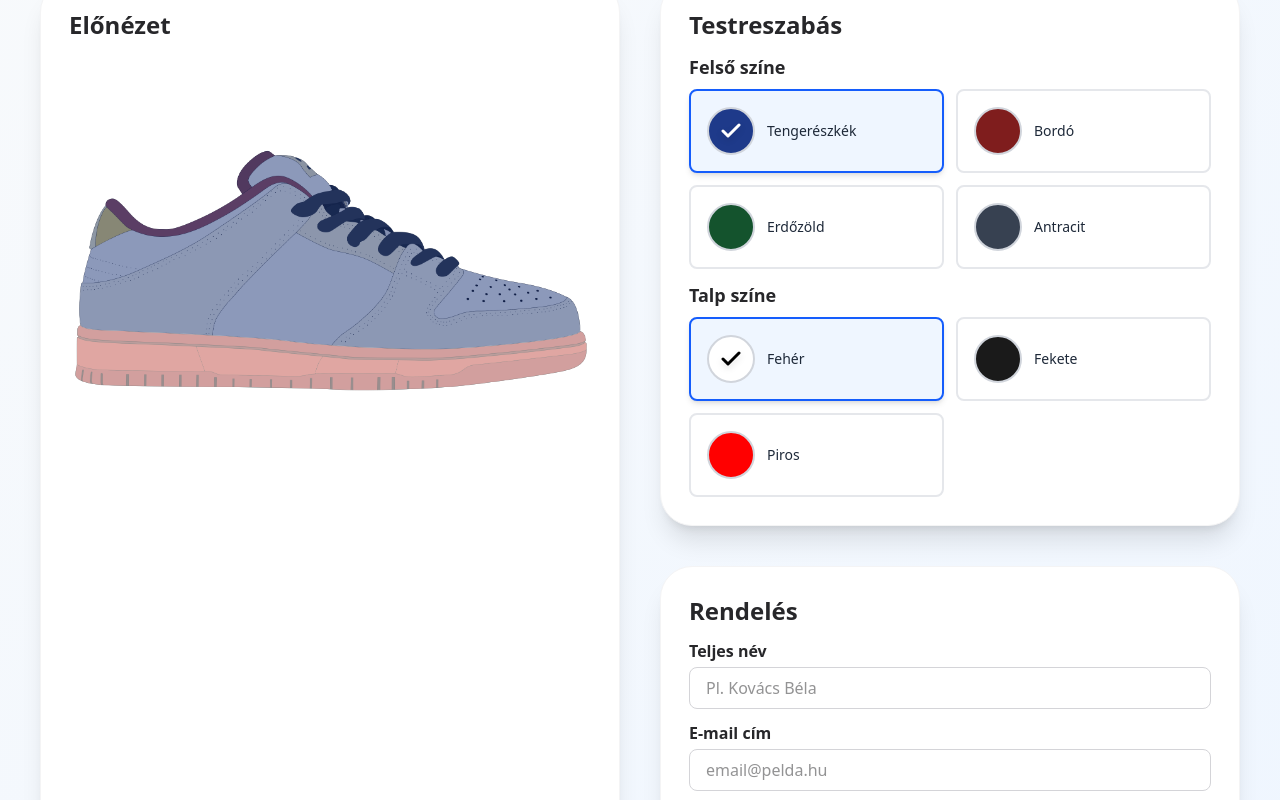
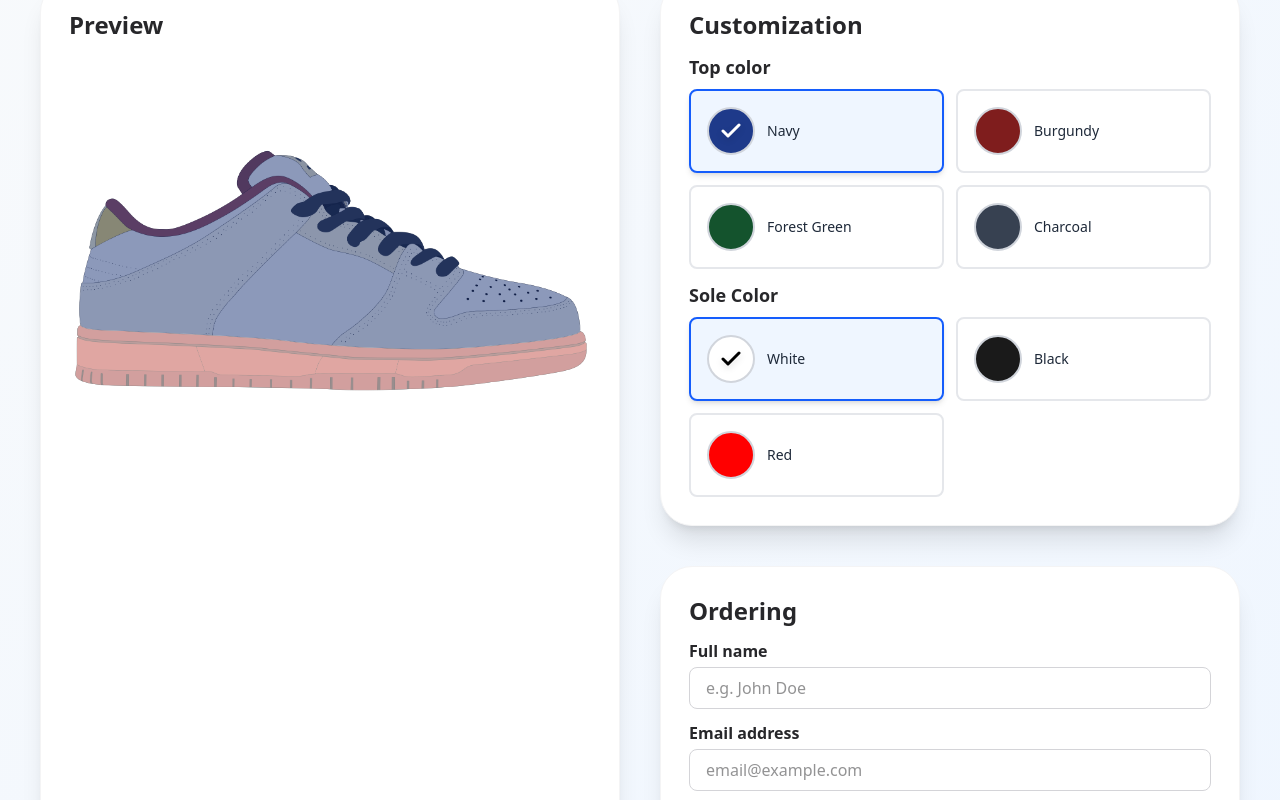
Before and after one commit to chencsi/shoe-configurator, a React (Vite) app: page / in a window 1280 px wide. Shown: the part 200-1000 px from the top of the page. Built offline with nearby package versions, Linux system fonts and the light colour scheme.

Commit message:
all texts are english from now

```diff
--- a/src/components/Home.tsx
+++ b/src/components/Home.tsx
@@ -17,15 +17,15 @@ function Home() {
   return (
     <div className="py-10 space-y-10">
       <div className="space-y-3 text-center">
-        <h1 className="text-6xl font-black">Cipő Konfigurátor</h1>
-        <p className="text-lg text-zinc-600">Tervezd meg egyedi cipődet és rendeld meg most!</p>
+        <h1 className="text-6xl font-black">Shoe Configurator</h1>
+        <p className="text-lg text-zinc-600">Design your custom shoe and order it now!</p>
       </div>
       <div className="grid grid-cols-2 gap-10">
         <ShoePreview customization={customization} />
         <div className="space-y-10">
-          <Box title="Testreszabás">
+          <Box title="Customization">
             <ColorSelector
-              title="Felső színe"
+              title="Top color"
               options={topOptions}
               selectedId={customization.top.id}
               onSelect={(option) =>
@@ -33,7 +33,7 @@ function Home() {
               }
             />
             <ColorSelector
-              title="Talp színe"
+              title="Sole Color"
               options={soleOptions}
               selectedId={customization.sole.id}
               onSelect={(option) =>
--- a/src/components/OrderForm.tsx
+++ b/src/components/OrderForm.tsx
@@ -1,8 +1,9 @@
 import { useForm } from "react-hook-form";
 import Box from "./Box";
 import { useState } from "react";
+import { LoaderCircle } from "lucide-react";
 function OrderForm() {
-  const title = "Rendelés";
+  const title = "Ordering";
   const [processing, setProcessing] = useState<boolean>(false);
   const {
     register,
@@ -14,8 +15,8 @@ function OrderForm() {
     setProcessing(true);
     setTimeout(() => {
       setProcessing(false);
-      console.log("Megrendelés:", data);
-      alert("Rendelés leadva");
+      console.log("Order:", data);
+      alert("Order placed successfully");
     }, 3000);
   };
 
@@ -23,12 +24,12 @@ function OrderForm() {
     <Box title={title}>
       <form onSubmit={handleSubmit(onSubmit)} noValidate>
         <div className="mb-3">
-          <label className="block font-semibold mb-1">Teljes név</label>
+          <label className="block font-semibold mb-1">Full name</label>
           <input
-            {...register("fullName", { required: "A teljes név megadása kötelező" })}
+            {...register("fullName", { required: "Full name is required" })}
             type="text"
-            placeholder="Pl. Kovács Béla"
-            className="w-full px-4 py-2 border border-zinc-300 rounded-lg"
+            placeholder="e.g. John Doe"
+            className="w-full px-4 py-2 border border-zinc-300 outline-none focus:ring-1 focus:shadow ring-blue-500 rounded-lg"
           />
           {errors.fullName && (
             <p className="text-red-500 mt-1">{errors.fullName.message}</p>
@@ -36,15 +37,15 @@ function OrderForm() {
         </div>
 
         <div className="mb-3">
-          <label className="block font-semibold mb-1">E-mail cím</label>
+          <label className="block font-semibold mb-1">Email address</label>
           <input
             {...register("email", {
-              required: "Az e-mail megadása kötelező",
-              pattern: { value: /^\S+@\S+\.\S+$/, message: "A megadott e-mail cím érvénytelen" },
+              required: "Email is required",
+              pattern: { value: /^\S+@\S+\.\S+$/, message: "The provided email address is invalid" },
             })}
             type="email"
-            placeholder="email@pelda.hu"
-            className="w-full px-4 py-2 border border-zinc-300 rounded-lg"
+            placeholder="email@example.com"
+            className="w-full px-4 py-2 border border-zinc-300 outline-none focus:ring-1 focus:shadow ring-blue-500 rounded-lg"
           />
           {errors.email && (
             <p className="text-red-500 mt-1">{errors.email.message}</p>
@@ -56,16 +57,16 @@ function OrderForm() {
             (<button
               disabled
               type="button"
-              className="w-full px-3 py-2 font-semibold bg-zinc-600 text-white rounded-lg hover:bg-zinc-700 cursor-pointer"
+              className="w-full px-3 py-2 font-semibold bg-zinc-600 text-white rounded-lg hover:bg-zinc-700 cursor-pointer flex flex-row gap-3 justify-center items-center"
             >
-              Feldolgozás...
+              <LoaderCircle className="animate-spin" />
+              <span>Processing...</span>
             </button>) :
             (<button
               type="submit"
               className="w-full px-3 py-2 font-semibold bg-blue-600 text-white rounded-lg hover:bg-blue-700 cursor-pointer"
             >
-              Rendelés leadása
-
+              <span>Place order</span>
             </button>)
         }
       </form>
--- a/src/components/ShoePreview.tsx
+++ b/src/components/ShoePreview.tsx
@@ -6,7 +6,7 @@ interface ShoePreviewProps {
 }
 
 function ShoePreview({ customization }: ShoePreviewProps) {
-  const title = "Előnézet";
+  const title = "Preview";
 
   return (
     <Box title={title}>
--- a/src/data/shoeOptions.ts
+++ b/src/data/shoeOptions.ts
@@ -1,14 +1,14 @@
 import type { SoleOption, TopOption } from "../types/shoe";
 
 export const soleOptions: SoleOption[] = [
-  { id: 'sole-white', name: 'Fehér', color: '#FFFFFF' },
-  { id: 'sole-black', name: 'Fekete', color: '#1A1A1A' },
-  { id: 'sole-gum', name: 'Piros', color: '#FF0000' },
+  { id: 'sole-white', name: 'White', color: '#FFFFFF' },
+  { id: 'sole-black', name: 'Black', color: '#1A1A1A' },
+  { id: 'sole-gum', name: 'Red', color: '#FF0000' },
 ];
 
 export const topOptions: TopOption[] = [
-  { id: 'top-navy', name: 'Tengerészkék', color: '#1E3A8A' },
-  { id: 'top-burgundy', name: 'Bordó', color: '#7F1D1D' },
-  { id: 'top-forest', name: 'Erdőzöld', color: '#14532D' },
-  { id: 'top-charcoal', name: 'Antracit', color: '#374151' },
+  { id: 'top-navy', name: 'Navy', color: '#1E3A8A' },
+  { id: 'top-burgundy', name: 'Burgundy', color: '#7F1D1D' },
+  { id: 'top-forest', name: 'Forest Green', color: '#14532D' },
+  { id: 'top-charcoal', name: 'Charcoal', color: '#374151' },
 ];
```
